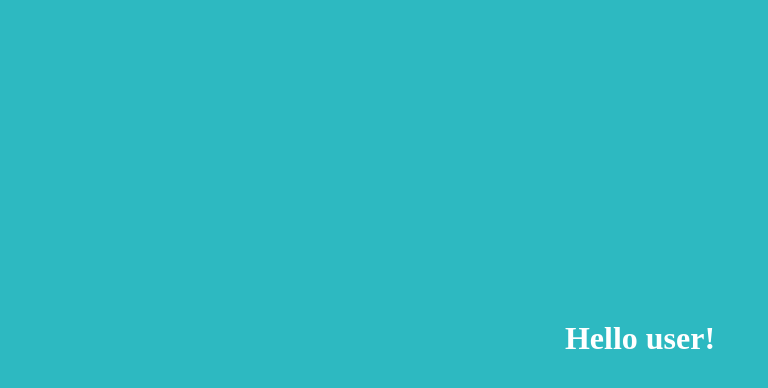
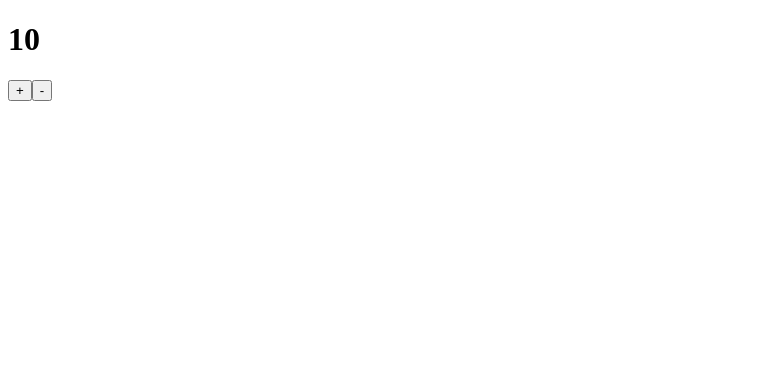
Before and after one commit to IshikaGupta3112/React-practice, a React (Create React App) app: page / in a window 1280 px wide. Shown: the top 388 px of the page, without its empty margins (0-768 px from the left). Built offline with nearby package versions, Linux system fonts and the light colour scheme.

Commit message:
useState hook and imparative and declarative changes

```diff
--- /dev/null
+++ b/src/State.jsx
@@ -0,0 +1,18 @@
+import react from 'react';
+function State(){
+// const count = react.useState(10);
+// return (<button>{count[0]}</button>) ;
+const [count , setCount] = react.useState(10);
+function increase(){
+setCount(count+1);
+}
+function decrease(){
+    setCount(count-1);
+    }
+return (<div>
+    <h1>{count}</h1>
+    <button onClick={increase}>+</button>
+    <button onClick={decrease}>-</button>
+</div>) ;
+}
+export default State;
--- /dev/null
+++ b/src/Text.jsx
@@ -0,0 +1,15 @@
+import react from 'react';
+function strike(){
+    document.getElementById('root').style.textDecoration='line-through';
+}
+function unstrike(){
+    document.getElementById('root').style.textDecoration=null;
+}
+function Text(){
+   return( <>
+   <button onClick={strike}>change style</button>
+   <button onClick={unstrike}>change back</button>
+   <p>buy milk</p>
+   </>);
+}
+export default Text;
--- a/src/index.js
+++ b/src/index.js
@@ -1,7 +1,24 @@
 import react from "react";
 import reactDom from "react-dom";
-import Login from './Login.jsx';
-reactDom.render(<Login />,document.getElementById('root'));
+import Text from './Text.jsx';
+import State from './State.jsx';
+
+reactDom.render(<State />,document.getElementById('root'));
+
+// declarative
+// var decor=false;
+// const strike={textDecoration:'line-through'};
+// reactDom.render(<p style={(decor)?strike:null}>buy milk</p>,document.getElementById('root'));
+
+//imperative
+// reactDom.render(<Text />,document.getElementById('root'));
+// var count=0;
+// function clicks(){
+//   console.log('hey');
+// }
+// reactDom.render(<button onClick={clicks}>{count}</button>,document.getElementById('root'));
+// import Login from './Login.jsx';
+// reactDom.render(<Login />,document.getElementById('root'));
 // import "./index.css";
 // import "./Entry.css";
 // import Entry from './Entry.jsx';
```
